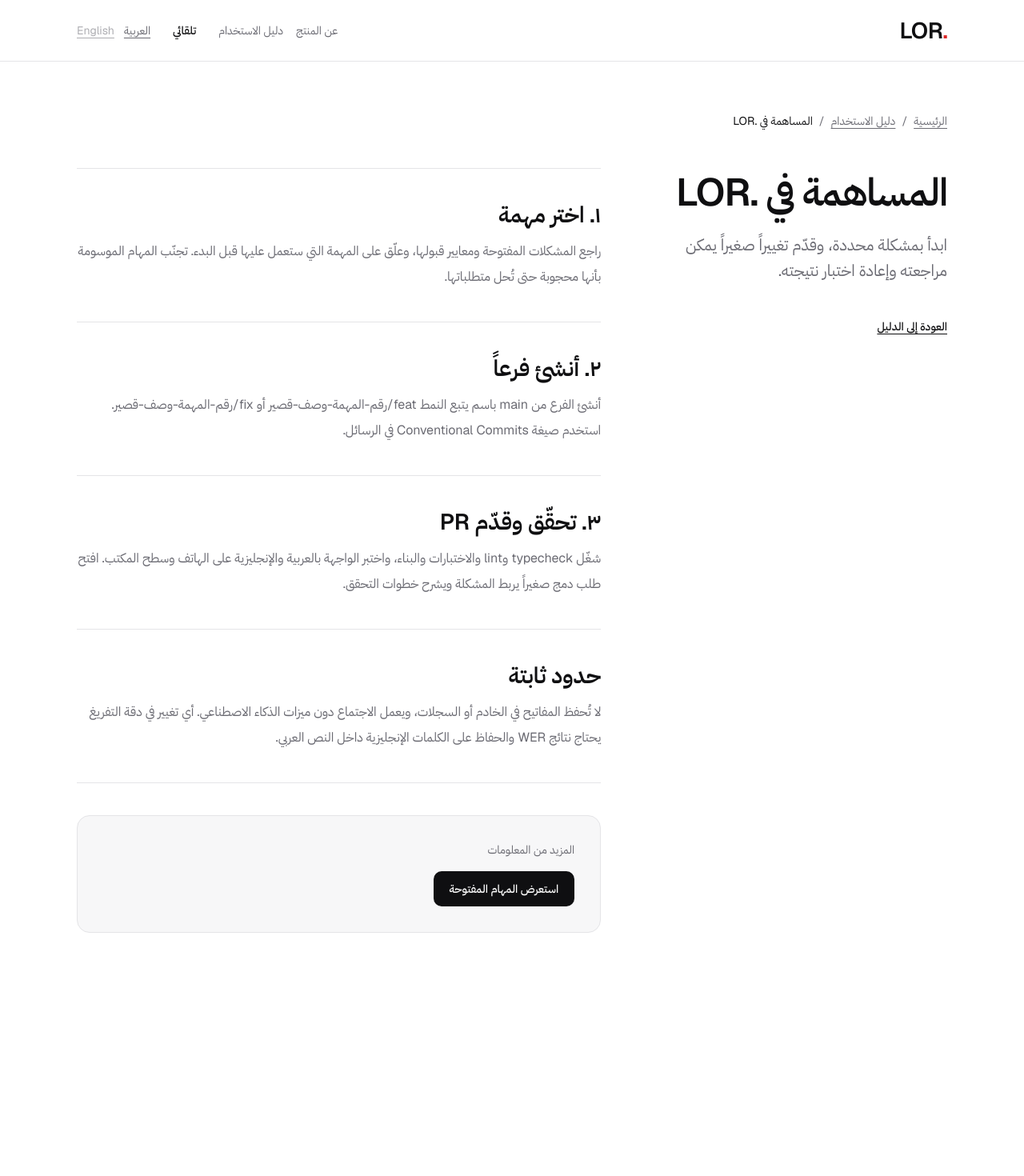
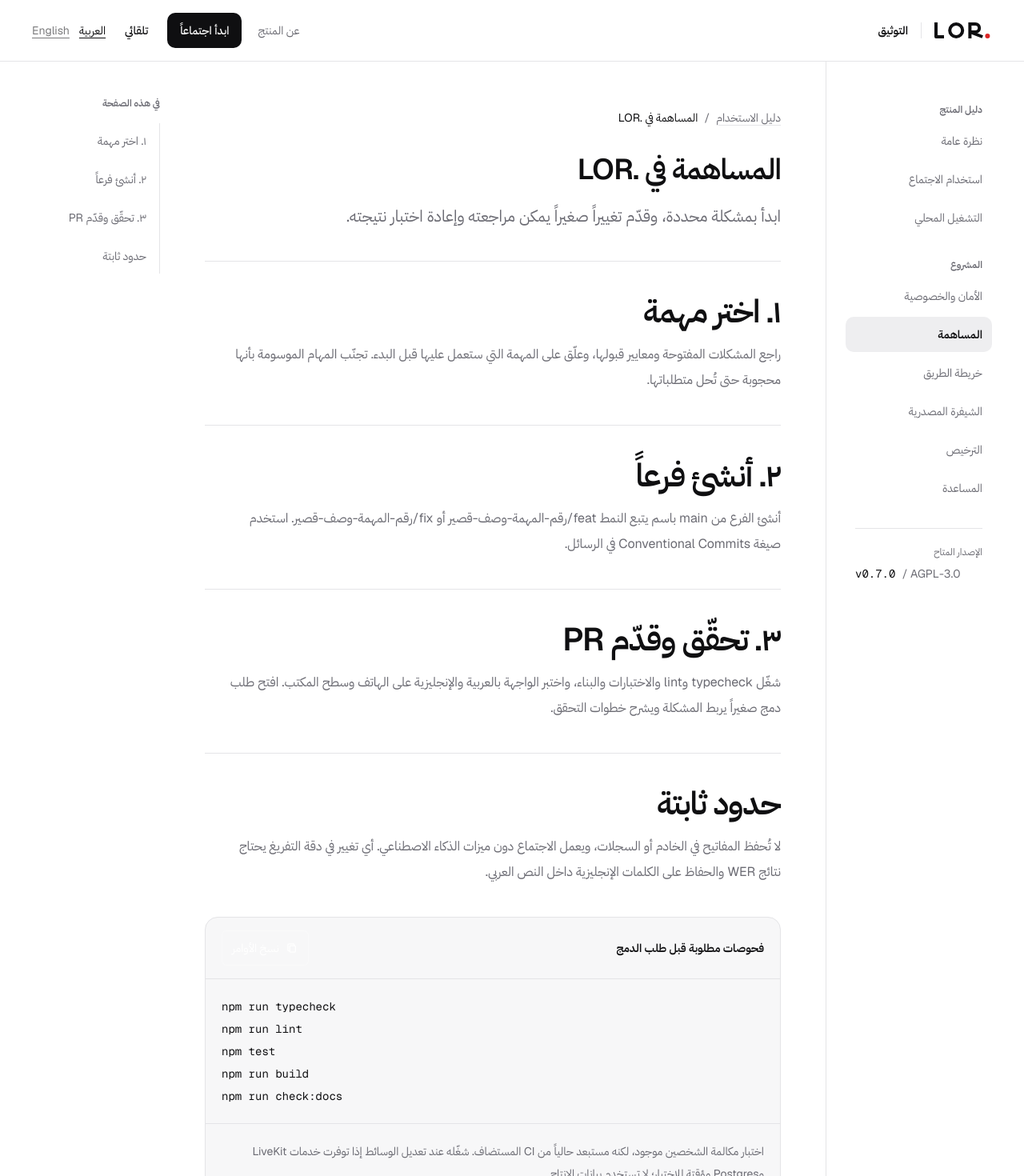
Before and after one commit to Lord-shaban/lor, a Next.js app in the folder apps/web/: page /ar/resources/contributing in a window 1280 px wide. Shown: the top 1470 px of the page at 80% size. Before the commit the page ends 1230 px from the top, so only its background shows below. Built offline with nearby package versions, Linux system fonts and the light colour scheme.

Commit message:
feat(ui): apply shared documentation layout to project resources (#286)
Closes #279.

```diff
--- a/apps/web/app/[locale]/resources/[topic]/page.tsx
+++ b/apps/web/app/[locale]/resources/[topic]/page.tsx
@@ -2,8 +2,8 @@
 import { notFound } from "next/navigation";
 import { setRequestLocale } from "next-intl/server";
 import { Link } from "@/i18n/navigation";
-import { LocaleSwitcher } from "@/components/locale-switcher";
-import { ThemeToggle } from "@/components/theme-toggle";
+import { DocumentationShell } from "@/components/documentation-shell";
+import { LandingCopyCommand } from "@/components/landing-copy-command";
 
 const repository = "https://github.com/Lord-shaban/lor";
 const topics = ["security", "contributing", "roadmap", "license", "help", "source"] as const;
@@ -19,7 +19,7 @@
         { title: "أبلغ بسرية", body: "إذا اكتشفت ثغرة، أرسل بلاغاً خاصاً عبر تنبيهات الأمان في المستودع. نستهدف تأكيد استلامه خلال 72 ساعة ونشر إصلاح أو إجراء وقائي قبل الإعلان عنه." },
         { title: "مفاتيح مزودي الخدمة", body: "لا تُكتب مفاتيح API في قاعدة البيانات أو السجلات أو ذاكرة التخزين المؤقت. يبقى مفتاحك مشفراً في المتصفح، ويرسل مباشرة إلى المزود متى سمح بذلك. المسارات الوسيطة تمرر الطلب والنتيجة دون حفظهما." },
         { title: "النصوص والتسجيلات", body: "يُعلن بدء التفريغ وحفظ السجل كلٌّ على حدة. يتاح النص المحفوظ لمدة تصل إلى 30 يوماً، ويمكن حذفه مبكراً. تزال السطور المنتهية عند قراءتها، لذا قد تبقى بيانات غير مقروءة في التخزين إلى أن تُفتح الغرفة. يظل التسجيل المحلي في تبويب المتصفح ولا يرفعه LOR.‎." },
-        { title: "نطاق الغرفة", body: "ترتبط النصوص والقرارات والبحث بالغرفة المعنية. ويزيل حذف السجل الملخص المشتق منه. تعطيل ميزات الذكاء الاصطناعي لا يوقف الصوت أو الفيديو أو أدوات التعاون." },
+        { title: "نطاق الغرفة", body: "ترتبط النصوص والقرارات والمهام والبحث بالغرفة المعنية. يزيل حذف السجل البيانات المشتقة من مصدره، ولا يسمح البحث بإظهار مصادر منتهية أو محذوفة. تعطيل ميزات الذكاء الاصطناعي لا يوقف الصوت أو الفيديو أو أدوات التعاون." },
       ],
       action: "الإبلاغ عن ثغرة بسرية",
       url: `${repository}/security/advisories/new`,
@@ -40,7 +40,7 @@
       title: "خريطة الطريق",
       intro: "الميزات الحالية متاحة للاستخدام. وتوضح المراحل التالية اتجاه التطوير، ولا تمثل موعد إصدار مؤكداً.",
       sections: [
-        { title: "الآن: تجربة الاجتماع", body: "غرفة فيديو برابط، وتعاون مباشر، وتفريغ نصي اختياري، وسجل قرارات ومهام مرتبط بالدليل المحفوظ داخل الغرفة." },
+        { title: "v0.7: تجربة الاجتماع المتاحة", body: "غرفة فيديو برابط، وتعاون مباشر، وتفريغ نصي اختياري، وسجل قرارات ومهام مرتبط بالدليل المحفوظ داخل الغرفة." },
         { title: "v0.8: التكاملات", body: "تحديد حدود آمنة للتكاملات الخارجية وصلاحياتها قبل طرح أي مزود أو واجهة عامة." },
         { title: "v0.9: المتانة والاستضافة الذاتية", body: "إعداد مرجعي قابل لإعادة الإنتاج مع تحقق تشغيلي وأمني. لا تتوفر الاستضافة الذاتية كمسار رسمي حالياً." },
         { title: "v1.0: الإضافات", body: "تحديد نموذج أذونات ومراجعة أمنية لمنظومة الإضافات قبل توفيرها للمستخدمين." },
@@ -90,7 +90,7 @@
         { title: "Report privately", body: "Send vulnerability reports through GitHub Security Advisories. We aim to acknowledge reports within 72 hours and provide a fix or mitigation before public disclosure." },
         { title: "Provider keys", body: "API keys never enter the database, logs, or cache. Your key is encrypted in the browser and sent directly to the provider where possible. Proxy routes forward requests without retaining the key, audio, or transcript." },
         { title: "Transcripts and recordings", body: "Transcription and retention are announced separately. Retained text is available for up to 30 days and can be deleted sooner. Expired rows are removed on read, so unopened rooms may retain inaccessible rows until opened. Local recordings stay in the browser tab and are not uploaded by LOR." },
-        { title: "Room boundaries", body: "Transcripts, decisions, and search stay within their room. Deleting a transcript also invalidates its summary. The call and collaboration tools work without AI." },
+        { title: "Room boundaries", body: "Transcripts, decisions, tasks, and search stay within their room. Deleting a source removes its derived records; search excludes expired or deleted evidence. The call and collaboration tools work without AI." },
       ],
       action: "Report a vulnerability privately",
       url: `${repository}/security/advisories/new`,
@@ -111,7 +111,7 @@
       title: "Roadmap",
       intro: "Current features are available today. Later phases describe direction, not promised release dates.",
       sections: [
-        { title: "Now: the meeting experience", body: "Link-based video rooms, live collaboration, optional captions, and room-scoped decisions and action items grounded in retained evidence." },
+        { title: "v0.7: the released meeting experience", body: "Link-based video rooms, live collaboration, optional captions, and room-scoped decisions and action items grounded in retained evidence." },
         { title: "v0.8: integrations", body: "Define safe permissions and boundaries for external integrations before shipping providers or a public API." },
         { title: "v0.9: hardening and self-hosting", body: "A reproducible reference deployment with operational and security checks. Self-hosting is not yet an official path." },
         { title: "v1.0: plugins", body: "Define permission and security review boundaries before offering a plugin ecosystem." },
@@ -178,46 +178,70 @@
     ? { home: "الرئيسية", docs: "دليل الاستخدام", product: "عن المنتج", back: "العودة إلى الدليل", explore: "المزيد من المعلومات" }
     : { home: "Home", docs: "Guide", product: "About", back: "Back to the guide", explore: "Explore more" };
 
+  const toc = copy.sections.map((section, index) => ({ id: `section-${index + 1}`, label: section.title }));
+  const isArabic = language === "ar";
+  const command = "npm run typecheck\nnpm run lint\nnpm test\nnpm run build\nnpm run check:docs";
+
   return (
-    <div className="min-h-full bg-background text-foreground">
-      <header className="border-b border-border bg-background">
-        <div className="mx-auto flex w-full max-w-6xl flex-wrap items-center justify-between gap-3 px-6 py-4 sm:px-8">
-          <Link href="/" aria-label="LOR." className="text-xl font-semibold tracking-tight"><bdi>LOR<span className="text-live">.</span></bdi></Link>
-          <nav aria-label={language === "ar" ? "التنقل" : "Navigation"} className="flex flex-wrap items-center gap-4 text-sm text-muted">
-            <Link href="/about" className="min-h-11 content-center hover:text-foreground">{labels.product}</Link>
-            <Link href="/docs" className="min-h-11 content-center hover:text-foreground">{labels.docs}</Link>
-            <ThemeToggle /><LocaleSwitcher />
+    <DocumentationShell locale={locale} current={topic} toc={toc}>
+      <article className="max-w-3xl">
+        <nav aria-label={isArabic ? "مسار الصفحة" : "Breadcrumb"} className="flex flex-wrap items-center gap-2 text-sm text-muted">
+          <Link href="/docs" className="min-h-11 content-center underline decoration-border underline-offset-4 hover:decoration-foreground">{labels.docs}</Link>
+          <span aria-hidden="true">/</span><span aria-current="page" className="text-foreground">{copy.title}</span>
+        </nav>
+        <header className="mt-5 border-b border-border pb-8 sm:pb-10">
+          <h1 className="text-3xl font-semibold leading-tight tracking-tight sm:text-4xl">{copy.title}</h1>
+          <p className="mt-5 max-w-prose text-base leading-8 text-muted sm:text-lg">{copy.intro}</p>
+        </header>
+        <details className="group border-b border-border xl:hidden">
+          <summary className="flex min-h-12 cursor-pointer list-none items-center justify-between gap-3 text-sm font-medium [&::-webkit-details-marker]:hidden">
+            {isArabic ? "في هذه الصفحة" : "On this page"}<span aria-hidden="true" className="text-xl text-muted group-open:rotate-45">+</span>
+          </summary>
+          <nav aria-label={isArabic ? "أقسام الصفحة" : "Page sections"} className="grid pb-3">
+            {toc.map((item) => <a key={item.id} href={`#${item.id}`} className="flex min-h-11 items-center rounded-md px-3 text-sm text-muted hover:bg-surface hover:text-foreground">{item.label}</a>)}
           </nav>
+        </details>
+        <div className="divide-y divide-border">
+          {copy.sections.map((section, index) => (
+            <section id={`section-${index + 1}`} key={section.title} aria-labelledby={`heading-${index + 1}`} className="scroll-mt-28 py-8 sm:py-10">
+              <h2 id={`heading-${index + 1}`} className="text-xl font-semibold tracking-tight sm:text-2xl">{section.title}</h2>
+              <p className="mt-4 max-w-prose text-base leading-8 text-muted">{section.body}</p>
+            </section>
+          ))}
         </div>
-      </header>
-      <main className="mx-auto w-full max-w-6xl px-6 py-10 sm:px-8 sm:py-16">
-        <nav aria-label={language === "ar" ? "مسار الصفحة" : "Breadcrumb"} className="flex flex-wrap gap-2 text-sm text-muted">
-          <Link href="/" className="underline underline-offset-4">{labels.home}</Link><span aria-hidden="true">/</span>
-          <Link href="/docs" className="underline underline-offset-4">{labels.docs}</Link><span aria-hidden="true">/</span>
-          <span aria-current="page" className="text-foreground">{copy.title}</span>
-        </nav>
-        <div className="mt-12 grid gap-12 lg:grid-cols-[minmax(0,0.7fr)_minmax(0,1.3fr)] lg:gap-20">
-          <div className="lg:sticky lg:top-10 lg:self-start">
-            <h1 className="text-4xl font-semibold leading-tight tracking-tight sm:text-5xl">{copy.title}</h1>
-            <p className="mt-5 max-w-xl text-lg leading-8 text-muted">{copy.intro}</p>
-            <Link href="/docs" className="mt-8 inline-flex min-h-11 items-center text-sm font-medium underline underline-offset-4">{labels.back}</Link>
+        {topic === "contributing" && (
+          <section className="mb-10 overflow-hidden rounded-lg border border-border bg-surface" aria-labelledby="verification-title">
+            <div className="flex flex-wrap items-center justify-between gap-3 border-b border-border p-4 sm:px-5">
+              <h2 id="verification-title" className="text-sm font-semibold">{isArabic ? "فحوصات مطلوبة قبل طلب الدمج" : "Checks before opening a pull request"}</h2>
+              <LandingCopyCommand value={command} copyLabel={isArabic ? "نسخ الأوامر" : "Copy commands"} copiedLabel={isArabic ? "تم النسخ" : "Copied"} />
+            </div>
+            <pre dir="ltr" className="overflow-x-auto p-5 text-start text-sm leading-7"><code>{command}</code></pre>
+            <p className="border-t border-border p-5 text-sm leading-7 text-muted">{isArabic ? "اختبار مكالمة الشخصين موجود، لكنه مستبعد حالياً من CI المستضاف. شغّله عند تعديل الوسائط إذا توفرت خدمات LiveKit وPostgres مؤقتة للاختبار؛ لا تستخدم بيانات الإنتاج." : "The two-person call test exists, but hosted CI currently skips it. Run it for media changes when disposable LiveKit and Postgres are available; use no production data."}</p>
+          </section>
+        )}
+        {topic === "security" && (
+          <aside className="mb-10 rounded-lg border border-border bg-surface p-5 sm:p-6">
+            <h2 className="font-semibold">{isArabic ? "حدود الضمانات الحالية" : "Current security boundaries"}</h2>
+            <p className="mt-3 text-sm leading-7 text-muted">{isArabic ? "لا يدّعي المشروع توفير تشفير طرفي كامل للاجتماع. يتصل المتصفح بخادم وسائط LiveKit، وترسل ميزات الذكاء الاصطناعي الاختيارية البيانات اللازمة إلى المزود المختار بعد الموافقة. لا تنشر روابط الغرف أو المفاتيح في البلاغات العامة." : "The project does not claim full meeting end-to-end encryption. Browsers connect through a LiveKit media server; optional AI sends the necessary data to the selected provider after consent. Keep room links and keys out of public reports."}</p>
+          </aside>
+        )}
+        {topic === "roadmap" && (
+          <aside className="mb-10 rounded-lg border border-border bg-surface p-5 sm:p-6">
+            <p className="font-semibold">{isArabic ? "ما الذي يمكنك استخدامه اليوم؟" : "What can you use today?"}</p>
+            <p className="mt-3 text-sm leading-7 text-muted">{isArabic ? "الإصدارات من v0.0 إلى v0.7 مكتملة. التكاملات، وحزمة Docker الرسمية، ونظام الإضافات مراحل مخطط لها؛ ليست ميزات متاحة حالياً." : "Releases v0.0 through v0.7 are complete. Integrations, the official Docker deployment, and the plugin system are planned milestones, not available features."}</p>
+          </aside>
+        )}
+        <aside className="border-t border-border pt-8">
+          <p className="text-sm text-muted">{isArabic ? "الخطوة التالية" : "Next step"}</p>
+          <a href={copy.url} className="mt-4 inline-flex min-h-11 items-center gap-3 rounded-md bg-foreground px-5 text-sm font-medium text-on-foreground transition-opacity hover:opacity-85">
+            {copy.action}<svg aria-hidden="true" className="h-4 w-4 shrink-0" viewBox="0 0 20 20" fill="none" stroke="currentColor" strokeWidth="1.5"><path d="M5 15 15 5M6 5h9v9" strokeLinecap="round" strokeLinejoin="round" /></svg>
+          </a>
+          <div className="mt-8 flex flex-wrap gap-x-6 gap-y-1 text-sm text-muted">
+            <Link href="/docs" className="flex min-h-11 items-center underline decoration-border underline-offset-4 hover:text-foreground">{labels.back}</Link>
+            <Link href={topic === "security" ? "/resources/help" : "/resources/security"} className="flex min-h-11 items-center underline decoration-border underline-offset-4 hover:text-foreground">{topic === "security" ? (isArabic ? "المساعدة والدعم" : "Help and support") : (isArabic ? "الأمان والخصوصية" : "Security and privacy")}</Link>
           </div>
-          <div>
-            <div className="divide-y divide-border border-y border-border">
-              {copy.sections.map((section) => (
-                <section key={section.title} className="py-8 sm:py-10">
-                  <h2 className="text-xl font-semibold">{section.title}</h2>
-                  <p className="mt-3 max-w-prose text-base leading-8 text-muted">{section.body}</p>
-                </section>
-              ))}
-            </div>
-            <div className="mt-10 rounded-[var(--radius-lg)] border border-border bg-surface p-6 sm:p-8">
-              <p className="text-sm text-muted">{labels.explore}</p>
-              <a href={copy.url} className="mt-4 inline-flex min-h-11 items-center rounded-[var(--radius-md)] bg-foreground px-5 text-sm font-medium text-on-foreground transition-opacity duration-150 hover:opacity-85">{copy.action}</a>
-            </div>
-          </div>
-        </div>
-      </main>
-    </div>
+        </aside>
+      </article>
+    </DocumentationShell>
   );
 }
```
